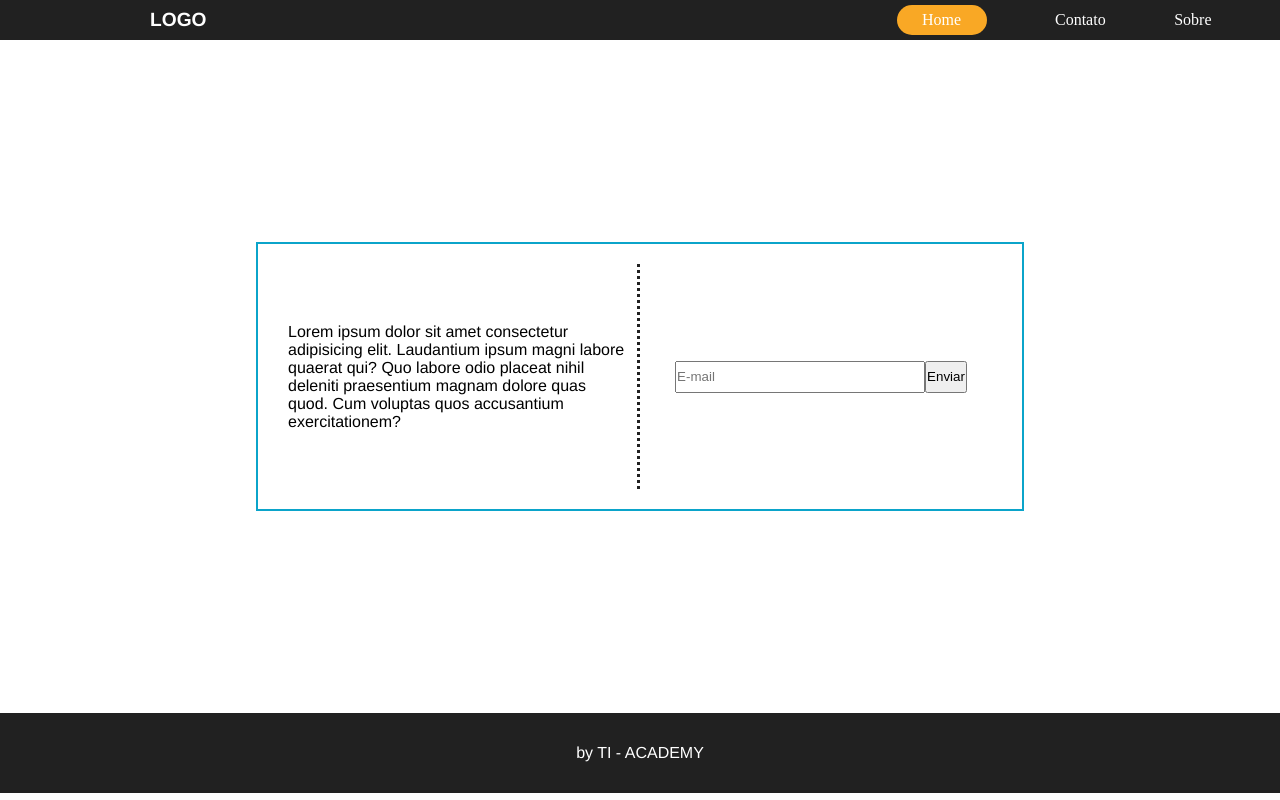
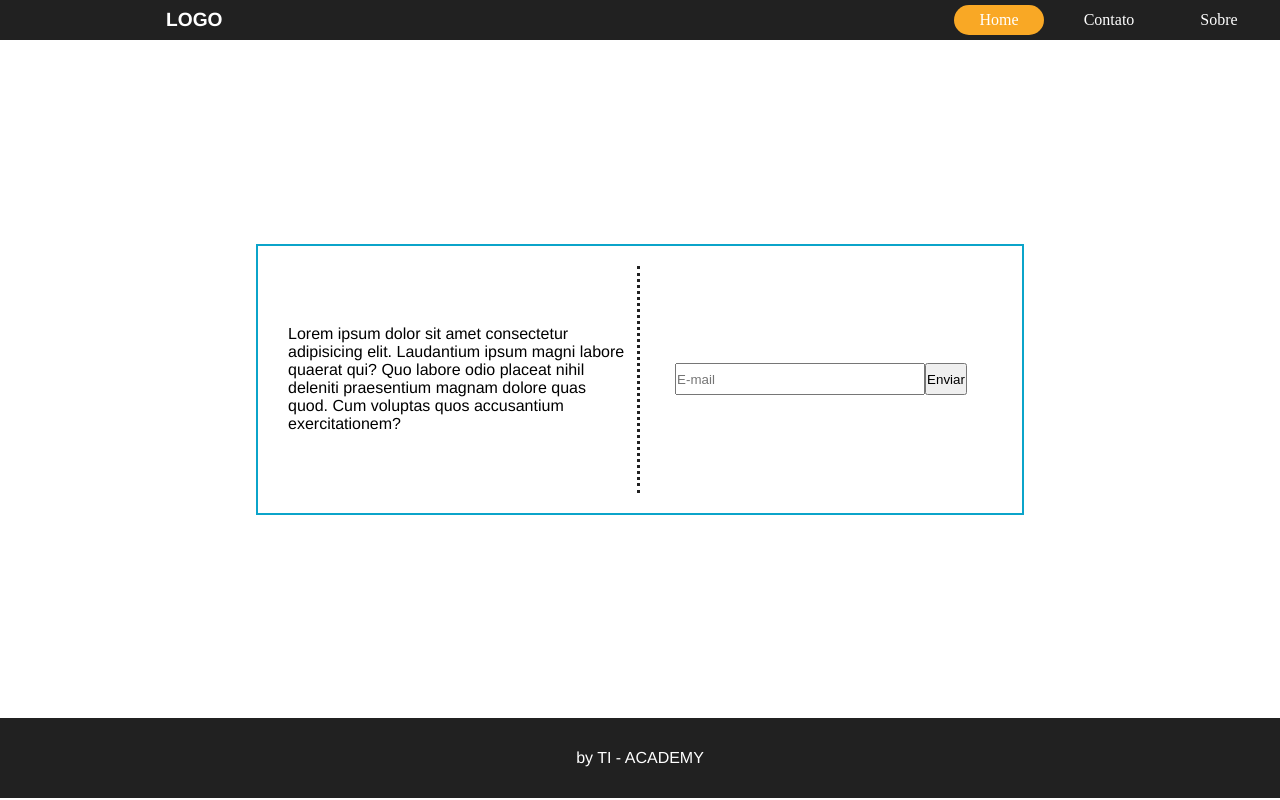
Before and after one commit to DaviSato/HTML-CSS, a plain HTML site: page Desafio 1/desafio1.html in a window 1280 px wide. Drawn offline with Linux system fonts and the light colour scheme.

Commit message:
Some adjustments

```diff
--- a/Desafio 1/css/desafio1Style.css
+++ b/Desafio 1/css/desafio1Style.css
@@ -16,6 +16,8 @@ header {
     width: 100vw;
     height: 40px;
     display: flex;
+    justify-content: center;
+    align-items: center;
 }
 
 h1 {
@@ -29,46 +31,42 @@ h1 {
     /* border: 1px solid red; */
 }
 
-header #ul_header {
+
+/* header #ul_header {
     list-style: none;
     width: 40%;
     height: 40px;
     display: flex;
     align-items: center;
-    justify-content: space-evenly;
-    /* border: 1px solid yellow; */
-}
+    /* justify-content: space-evenly; */
+
+
+/* border: 1px solid yellow;
+}*/
 
 a {
+    display: flex;
+    justify-content: center;
+    align-items: center;
     text-decoration: none;
-    font: var(--font-principal);
     color: var(--cor-font-pricipal);
-    cursor: pointer;
-    /* border: 1px solid red; */
+    margin-left: 20px;
+    width: 90px;
+    height: 30px;
 }
 
 a.style:hover {
     background-color: red;
-    width: 90px;
-    height: 30px;
-    display: flex;
-    align-items: center;
-    justify-content: center;
 }
 
 a.styleHome {
     border-radius: 2em;
     background-color: var(--cor-hover-padrão);
-    width: 90px;
-    height: 30px;
-    display: flex;
-    align-items: center;
-    justify-content: center;
 }
 
 main {
     width: 100%;
-    height: 673px;
+    height: 84.8vh;
     display: flex;
     align-items: center;
     justify-content: center;
--- a/Desafio 1/desafio1.html
+++ b/Desafio 1/desafio1.html
@@ -12,11 +12,11 @@
 <body>
     <header>
         <h1>LOGO</h1>
-        <ul id="ul_header">
-            <li><a href="file:///C:/xampp/htdocs/Desafio%201/desafio1.html " title="Home" class="styleHome">Home</a></li>
-            <li><a href="https://github.com/DaviSato" title="GitHub" target="_blank" class="style">Contato</a></li>
-            <li><a href="https://github.com/DaviSato" title="GutHub" target="_blank" class="style">Sobre</a></li>
-        </ul>
+        <!-- <ul id="ul_header"> -->
+        <a href="file:///C:/xampp/htdocs/Desafio%201/desafio1.html " title="Home" class="styleHome">Home</a>
+        <a href="https://github.com/DaviSato" title="GitHub" target="_blank" class="style">Contato</a>
+        <a href="https://github.com/DaviSato" title="GutHub" target="_blank" class="style">Sobre</a>
+        <!-- </ul> -->
     </header>
     <main>
         <section>
```
